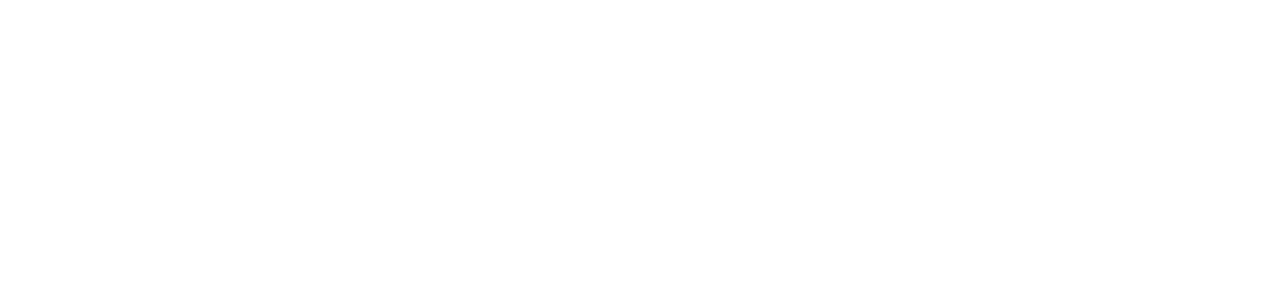
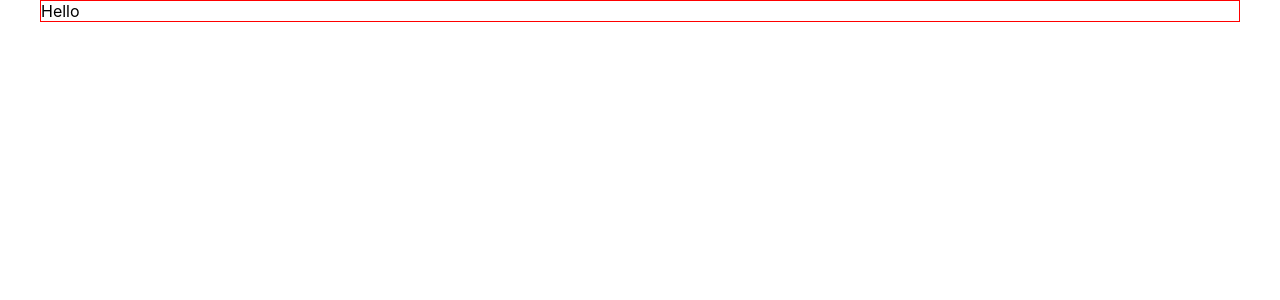
Before and after one commit to hanbitk/todo-level2, a React (Create React App) app: page / in a window 1280 px wide. Shown: the top 300 px of the page. Built offline with nearby package versions, Linux system fonts and the light colour scheme.

Commit message:
App.jsx: Styled Component

```diff
--- a/src/App.jsx
+++ b/src/App.jsx
@@ -1,11 +1,17 @@
-import './App.css';
+import "./App.css";
+import styled from "styled-components";
+
+const StContainer = styled.div`
+  border: 1px solid red;
+  max-width: 1200px;
+  min-width: 800px;
+  margin: 0 auto;
+  display: flex;
+  flex-direction: column;
+`;
 
 function App() {
-  return (
-    <div>
-
-    </div>
-  );
+  return <StContainer>Hello</StContainer>;
 }
 
 export default App;
```
